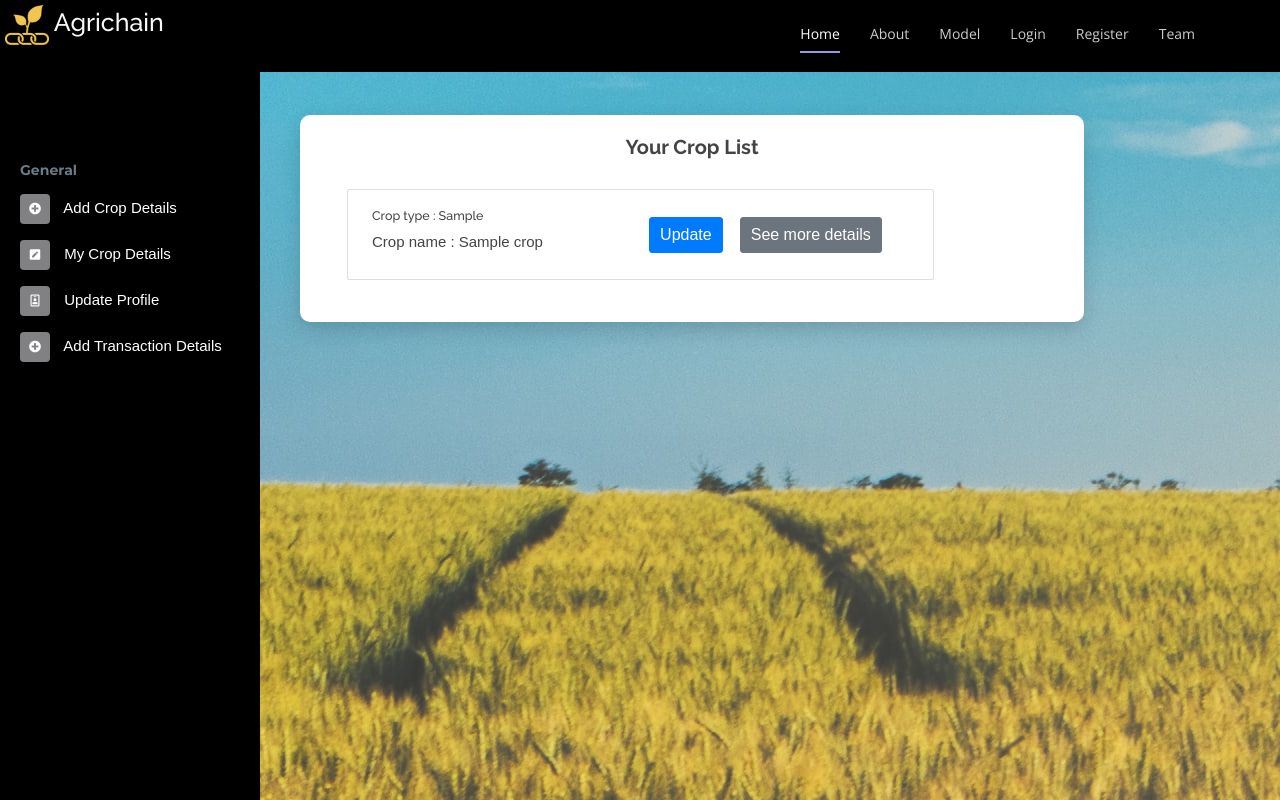
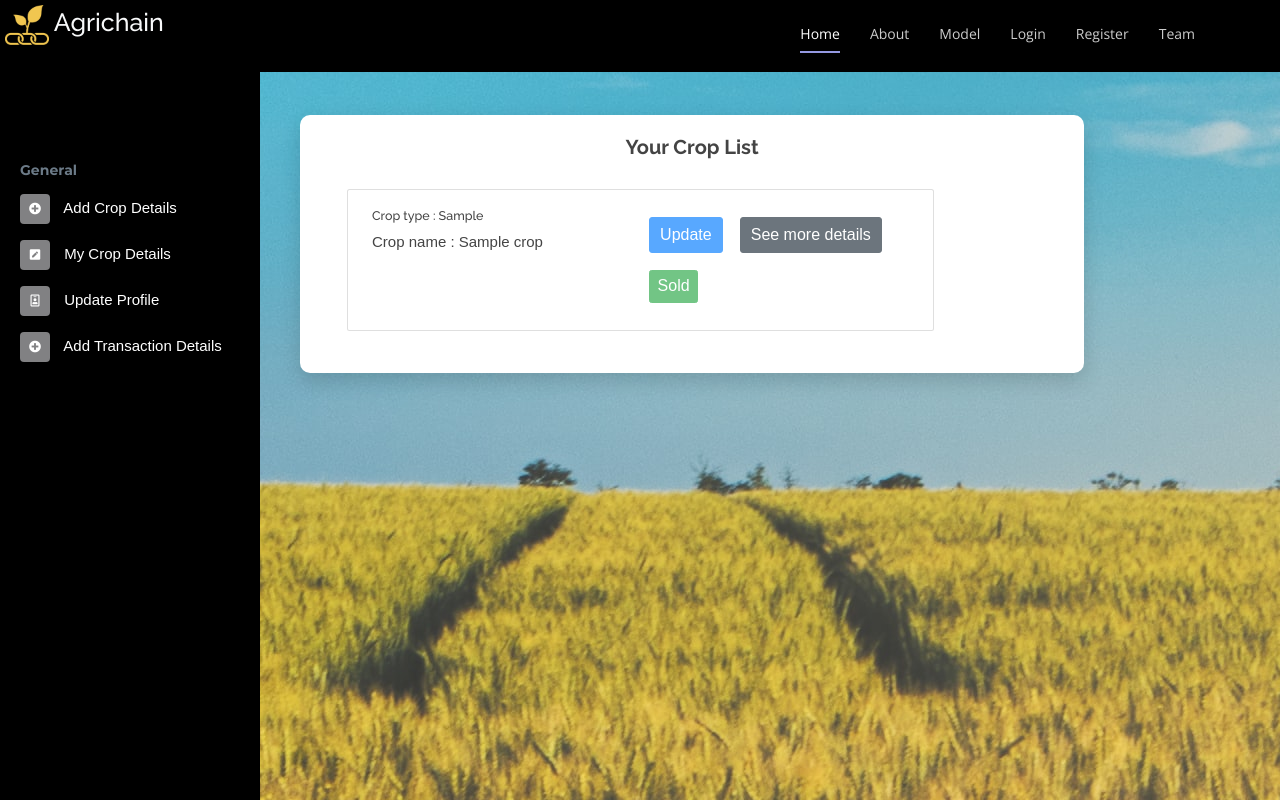
Before and after one commit to VidhiRambhia/FYP2021, a Flask app: template Agrochain/flaskapp/templates/displayCrops.html in a window 1280 px wide. Run offline with Flask 2, Linux system fonts and the light colour scheme; the template is opened without the code that fills it: most values are stand-ins (such as "Sample title", 1, 10 or a date in 2020); parts of the project's set-up code (start-up, migrations or seed data) failed here and were passed over; some libraries are stand-ins or nearby versions; some web fonts are replaced.

Commit message:
Frontend enhancements in displaying crops

```diff
--- a/Agrochain/flaskapp/templates/displayCrops.html
+++ b/Agrochain/flaskapp/templates/displayCrops.html
@@ -49,11 +49,15 @@
                                   </div>
                                   <div class="col-md-6">
                                     <div class="row">
-                                      <a href="/addCropDetails?crop_id={{crop.crop_id}}" class="btn btn-lg btn-primary" style="font-size: medium;margin:3%">Update</a>
+                                      {% if crop.sold == false %}<a href="/addCropDetails?crop_id={{crop.crop_id}}" class="btn btn-lg btn-primary" style="font-size: medium;margin:3%">Update</a>
+                                      {% else %}<button disabled type="button" style="font-size: medium;margin:3%" class="btn btn-lg btn-primary">Update</button>
+                                      {% endif %}
                                       <a class="btn btn-lg btn-secondary" style="font-size: medium;margin:3%" data-toggle="collapse" href="#collapseExample{{crop.crop_id}}" role="button" aria-expanded="false" aria-controls="collapseExample">
                                         See more details
                                       </a>
-                                      {% if crop.sold == false %}<a href="/addTransactionDetails?crop_id={{crop.crop_id}}&crop_name={{crop.crop_name}}&crop_quantity={{crop.crop_quantity}}" class="btn btn-lg btn-danger" style="font-size: medium;margin:3%">Sell</a>{% endif %}
+                                      {% if crop.sold == false %}<a href="/addTransactionDetails?crop_id={{crop.crop_id}}&crop_name={{crop.crop_name}}&crop_quantity={{crop.crop_quantity}}" class="btn btn-lg btn-danger" style="font-size: medium;margin:3%">Sell</a>
+                                      {% else %}<button disabled type="button" style="font-size: medium;margin:3%" class="btn btn-success">Sold</button>
+                                      {% endif %}
                                     </div>
                                   </div>
                                 </div>
```
Also changed, not shown: Agrochain/flaskapp/commonRoutes.py (+5 -5 lines), 1 other file.
